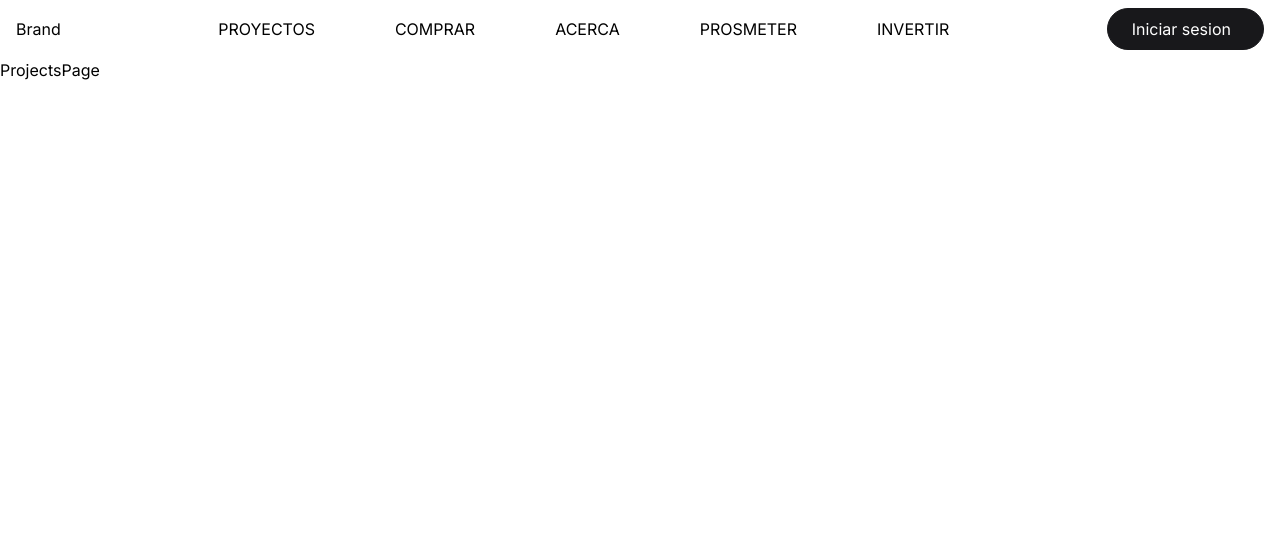
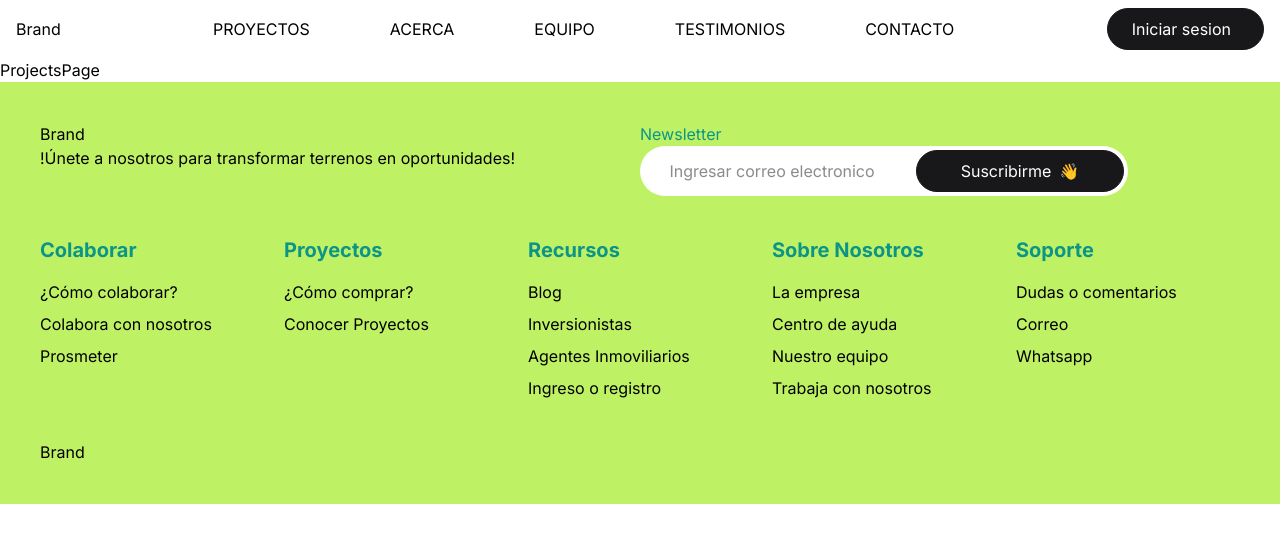
Before and after one commit to ronaldjdev/proptech, a Next.js app in the folder dcapp/: page /projects in a window 1280 px wide. Shown: the top 542 px of the page. Built offline with nearby package versions, Linux system fonts and the light colour scheme.

Commit message:
Feat: Pantilla de footer terminda

```diff
--- a/dcapp/src/app/layout.tsx
+++ b/dcapp/src/app/layout.tsx
@@ -1,7 +1,8 @@
 import type { Metadata } from "next";
-import { Navbar } from "@/components/sections/Navbar";
+import { Navbar } from "@/components/Navbar";
 import { Inter } from "next/font/google";
 import "./globals.css";
+import { Footer } from "@/components/Footer";
 
 const inter = Inter({ subsets: ["latin"] });
 
@@ -20,6 +21,7 @@ export default function RootLayout({
       <body className={inter.className}>
         <Navbar />
         {children}
+        <Footer />
       </body>
     </html>
   );
--- /dev/null
+++ b/dcapp/src/components/Footer.tsx
@@ -0,0 +1,74 @@
+import { Brand } from "./Brand"
+import { Button } from "./Button"
+
+export const Footer = () => {
+  let inputStyle = "focus:outline-none rounded-full bg-transparent text-center text-zinc-900  placeholder:text-center placeholder:text-zinc-900 placeholder:text-opacity-50 w-64"
+
+  return (
+    <footer className="w-full ">
+      <div className="flex flex-col gap-10 h-full items-center justify-center p-10 bg-lime-300 w-full">
+        <div className="flex w-full">
+          <div className="w-1/2">
+            <Brand />
+            <p className="text-base whitespace-pre-wrap">!Únete a nosotros para transformar terrenos en
+              oportunidades!
+            </p>
+          </div>
+          <div className="w-1/2">
+            <label className="text-base text-teal-600" htmlFor="email">Newsletter</label>
+            <form className="flex w-fit p-1 rounded-full gap-4 bg-white" action="">
+              <input type="email" placeholder="Ingresar correo electronico" className={inputStyle} />
+              <Button dark text="Suscribirme" icon="👋" size="w-52 hover:border-zinc-900" />
+            </form>
+          </div>
+        </div>
+        <div className="w-full flex gap-5">
+          <div className="flex flex-col gap-4 w-1/5">
+            <h2 className="text-xl capitalize text-teal-600 font-bold">Colaborar</h2>
+            <div className="flex flex-col gap-2">
+              <a className="text-base">¿Cómo colaborar?</a>
+              <a className="text-base">Colabora con nosotros</a>
+              <a className="text-base">Prosmeter</a>
+            </div>
+          </div>
+          <div className="flex flex-col gap-4 w-1/5">
+            <h2 className="text-xl capitalize text-teal-600 font-bold">Proyectos</h2>
+            <div className="flex flex-col gap-2">
+              <a className="text-base">¿Cómo comprar?</a>
+              <a className="text-base">Conocer Proyectos</a>
+            </div>
+          </div>
+          <div className="flex flex-col gap-4 w-1/5">
+            <h2 className="text-xl capitalize text-teal-600 font-bold">Recursos</h2>
+            <div className="flex flex-col gap-2">
+              <a className="text-base">Blog</a>
+              <a className="text-base">Inversionistas</a>
+              <a className="text-base">Agentes Inmoviliarios</a>
+              <a className="text-base">Ingreso o registro</a>
+            </div>
+          </div>
+          <div className="flex flex-col gap-4 w-1/5">
+            <h2 className="text-xl capitalize text-teal-600 font-bold">Sobre Nosotros</h2>
+            <div className="flex flex-col gap-2">
+              <a className="text-base">La empresa</a>
+              <a className="text-base">Centro de ayuda</a>
+              <a className="text-base">Nuestro equipo</a>
+              <a className="text-base">Trabaja con nosotros</a>
+            </div>
+          </div>
+          <div className="flex flex-col gap-4 w-1/5">
+            <h2 className="text-xl capitalize text-teal-600 font-bold">Soporte</h2>
+            <div className="flex flex-col gap-2">
+              <a className="text-base">Dudas o comentarios</a>
+              <a className="text-base">Correo</a>
+              <a className="text-base">Whatsapp</a>
+            </div>
+          </div>
+        </div>
+        <div className="w-full flex">
+          <Brand />
+        </div>
+      </div>
+    </footer>
+  )
+}
--- /dev/null
+++ b/dcapp/src/components/Form.tsx
@@ -0,0 +1,14 @@
+import { Button } from "./Button";
+
+export const Form = () => {
+  let inputStyle = "focus:bg-white focus:text-zinc-900 focus:transition-colors focus:duration-300 focus:outline-none focus:ease-in-out rounded-full bg-transparent border text-center text-white  border-white placeholder:text-center placeholder:text-white placeholder:text-opacity-50 w-64"
+  return (
+    <form className="flex gap-4" action="">
+      <input type="text" placeholder="Nombre" className={inputStyle} />
+      <input type="text" placeholder="Asunto" className={inputStyle} />
+      <input type="tel" placeholder="Telefono" className={inputStyle} />
+      <input type="email" placeholder="Email" className={inputStyle} />
+      <Button white text="Colaborar" icon="👋" size="w-64 hover:border-white" />
+    </form>
+  );
+};
--- a/dcapp/src/components/sections/Navbar.tsx
+++ b/dcapp/src/components/Navbar.tsx
@@ -1,10 +1,10 @@
-import { Button } from "../Button"
-import { Brand } from "../Brand"
+import { Button } from "./Button"
+import { Brand } from "./Brand"
 import { itemsNav } from "@/libs/profesionales"
 
 export const Navbar: React.FC = () => {
   return (
-    <nav className="flex items-center justify-between py-2 px-4 sticky">
+    <nav className="flex items-center justify-between py-2 px-4 sticky top-0 bg-white">
       <Brand />
       <div className="flex items-center justify-center gap-12 ">
         {
--- a/dcapp/src/components/sections/Contact.tsx
+++ b/dcapp/src/components/sections/Contact.tsx
@@ -1,22 +1,18 @@
-import { Button } from "../Button"
+import { Form } from "../Form"
+import { Section } from "../Section"
 
 export const Contact = () => {
-  let inputStyle = "rounded-full bg-transparent border text-center text-white  border-white placeholder:text-center placeholder:text-white placeholder:text-opacity-50 w-64"
   return (
+    <Section id="contact">
       <div className="flex flex-col rounded-2xl overflow-hidden w-full">
         <div className="w-full h-96 overflow-hidden">
           <img className="w-full h-full object-cover" src="https://images.pexels.com/photos/260922/pexels-photo-260922.jpeg?auto=compress&cs=tinysrgb&w=1260&h=750&dpr=1" alt="" />
         </div>
         <div className="bg-zinc-800 w-full h-60 p-10 flex flex-col gap-10 justify-start">
           <h1 className="text-6xl text-white">Colabora con nosotros</h1>
-        <form className="flex gap-10" action="">
-          <input type="text" placeholder="Nombre" className={inputStyle}/>
-          <input type="text" placeholder="Asunto" className={inputStyle} />
-          <input type="tel" placeholder="Telefono" className={inputStyle} />
-          <input type="email" placeholder="Email" className={inputStyle} />
-          <Button white text="Colaborar" icon="👋" size="w-64 hover:border-white" />
-        </form>
+          <Form />
         </div>
       </div>
+    </Section>
   )
 }
--- a/dcapp/src/components/sections/HowWork.tsx
+++ b/dcapp/src/components/sections/HowWork.tsx
@@ -6,7 +6,7 @@ import { Title } from "../Title"
 export const HowWork = () => {
   return (
     <>
-      <Section>
+      <Section id="how_work">
         <Title title="¿Cómo funciona?" subtitle="Prospekt" />
         <div className="flex w-full justify-center gap-4 flex-wrap mt-10">
           {
--- a/dcapp/src/components/sections/Team.tsx
+++ b/dcapp/src/components/sections/Team.tsx
@@ -7,7 +7,7 @@ import { profesionales } from "../../libs/profesionales"
 export const Team = () => {
   return (
     <>
-      <Section>
+      <Section id="team">
         {/*<div className="flex flex-col w-full h-full "> */}
           <Title title="Nuestro" subtitle="Equipo" />
           <div className="flex w-full justify-center flex-wrap mt-10">
--- a/dcapp/src/components/sections/Testimonial.tsx
+++ b/dcapp/src/components/sections/Testimonial.tsx
@@ -5,7 +5,7 @@ import { profesionales } from "../../libs/profesionales"
 
 export const Testimonial = () => {
   return (
-    <Section>
+    <Section id="testimonials">
       <Title title="Estandares excepcionalmente alto en" subtitle="Construcción" />
       <div className="flex gap-4 mt-10">
         {profesionales.map((item, index) => <CardTestimonial key={index} {...item} />)}
--- a/dcapp/src/components/sections/Welcome.tsx
+++ b/dcapp/src/components/sections/Welcome.tsx
@@ -4,7 +4,7 @@ import { Title } from "../Title"
 export const Welcome = () => {
   return (
     <>
-      <Section>
+      <Section id="projects">
         <div className="flex">
         <div className="flex flex-col w-full">
           <Title title="Bienvenidos a" subtitle="Prospekt" />
--- a/dcapp/src/libs/profesionales.tsx
+++ b/dcapp/src/libs/profesionales.tsx
@@ -30,28 +30,51 @@ export let profesionales = [
     score: "★★★★",
     create: "2022-01-02"
   }
-]; export const itemsNav = [
+];
+export const itemsNav = [
   {
     name: "Proyectos",
-    path: "/projects"
-  },
-  {
-    name: "Comprar",
-    path: "/purchase"
+    path: "#projects"
   },
   {
     name: "Acerca",
-    path: "/about"
+    path: "#how_work"
   },
   {
-    name: "Prosmeter",
-    path: "/prosmeter"
+    name: "Equipo",
+    path: "#team"
   },
   {
-    name: "Invertir",
-    path: "/invest"
+    name: "Testimonios",
+    path: "#testimonials"
+  },
+  {
+    name: "Contacto",
+    path: "#contact"
   }
 ];
+// export const itemsNav = [
+//   {
+//     name: "Proyectos",
+//     path: "/projects"
+//   },
+//   {
+//     name: "Comprar",
+//     path: "/purchase"
+//   },
+//   {
+//     name: "Acerca",
+//     path: "/about"
+//   },
+//   {
+//     name: "Prosmeter",
+//     path: "/prosmeter"
+//   },
+//   {
+//     name: "Invertir",
+//     path: "/invest"
+//   }
+// ];
 export const itemsHowWork = [
   {
     icon: "🧭",
```
Lines whose indentation alone changed are shown as unchanged.
